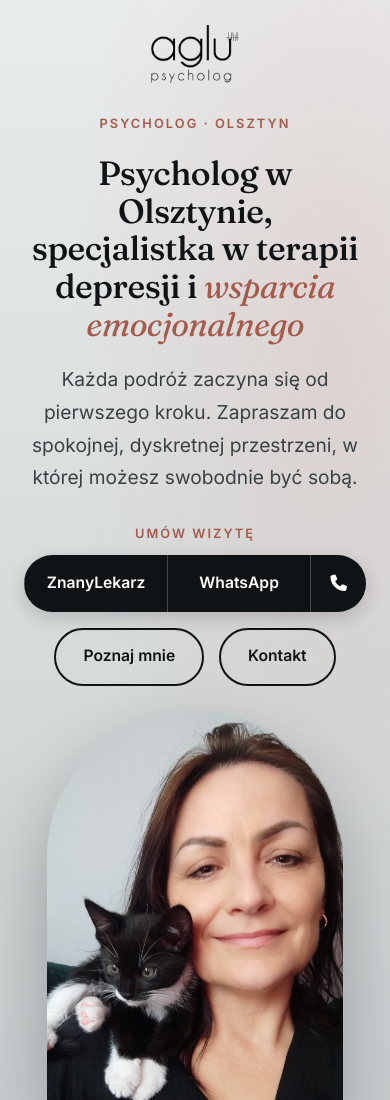
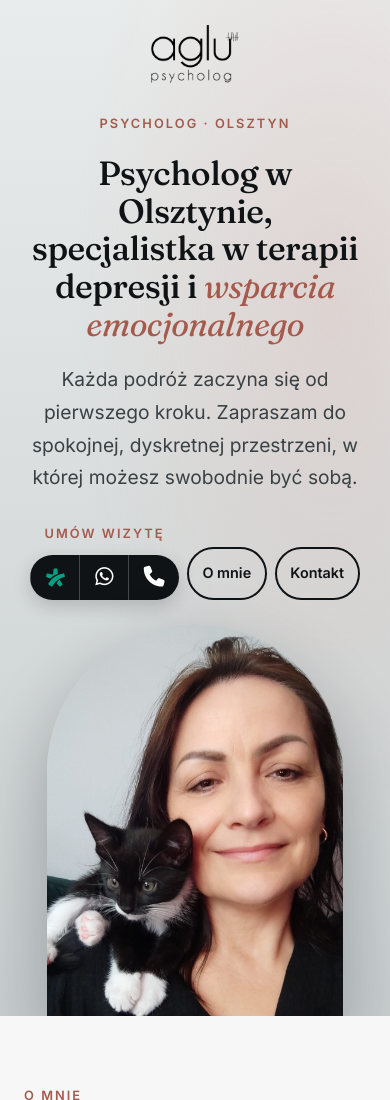
Before and after one commit to KUKARAF/aglu.pl, a plain HTML site: page index.html in a window 390 px wide. Shown: the top 1100 px of the page. Drawn offline with Linux system fonts and the light colour scheme; a script that the page names is missing.

Commit message:
znanylekarz logo, icon-only booking pill on mobile, O mnie button

```diff
--- a/css/styles.css
+++ b/css/styles.css
@@ -206,8 +206,8 @@ h1, h2, h3 {
     .hero-logo { justify-self: center; }
     .hero-copy { text-align: center; padding-bottom: 1.5rem; }
     .hero .lead { margin-inline: auto; }
-    .hero-actions { align-items: center; }
-    .hero-links { justify-content: center; }
+    .hero-actions { flex-direction: row; flex-wrap: wrap; justify-content: center; align-items: flex-end; gap: 0.6rem; }
+    .hero-links { justify-content: center; flex-wrap: nowrap; gap: 0.6rem; }
     .hero-photo img { height: auto; width: min(76vw, 340px); }
     .hero-photo::before { inset: 4% -4% 0 4%; }
     .about .wrap, .booking .wrap { grid-template-columns: 1fr; }
@@ -249,14 +249,16 @@ h1, h2, h3 {
 .split a:focus-visible { outline: 3px solid #fff; outline-offset: -5px; }
 .split i { font-size: 1.05em; }
 
+.split .zl-word { height: 1rem; width: auto; display: block; }
+.split .zl-star { display: none; height: 1.2rem; width: auto; }
 
 @media (max-width: 480px) {
-    .split i { display: none; }
-    .split .split-call i { display: block; }
-    .split .split-call span { display: none; }
-    .split { width: 100%; }
-    .split a { flex: 1; justify-content: center; padding: 0.95rem 0.8rem; }
-    .split a.split-call { flex: 0 0 auto; padding: 0.95rem 1.2rem; }
+    .split span { display: none; }
+    .split .zl-word { display: none; }
+    .split .zl-star { display: block; }
+    .split i { font-size: 1.3rem; }
+    .split a { flex: 1; justify-content: center; padding: 0.75rem 0.9rem; }
+    .hero-actions, .hero-links { gap: 0.5rem; }
 }
 
 @media (prefers-reduced-motion: reduce) {
@@ -298,6 +300,10 @@ h1, h2, h3 {
 }
 
 @media (max-width: 860px) {
-    .cta-group { align-items: center; width: min(100%, 420px); }
+    .cta-group { align-items: center; }
     .cta-caption { padding-left: 0; }
 }
+
+@media (max-width: 480px) {
+    .hero-links .btn { padding: 0.75rem 0.85rem; font-size: 0.9rem; }
+}
--- a/index.html
+++ b/index.html
@@ -65,13 +65,13 @@
           <div class="cta-group">
           <span class="cta-caption">Umów wizytę</span>
           <div class="split" role="group" aria-label="Umów wizytę">
-          <a href="https://www.znanylekarz.pl/elzbieta-moczydlowska/psycholog/olsztyn"><i class="fa-solid fa-calendar" aria-hidden="true"></i>ZnanyLekarz</a>
-          <a class="split-wa" href="https://wa.me/48601557018?text=Dzie%C5%84%20dobry%2C%20chcia%C5%82abym%20um%C3%B3wi%C4%87%20wizyt%C4%99." target="_blank" rel="noopener"><i class="fab fa-whatsapp" aria-hidden="true"></i>WhatsApp</a>
+          <a class="split-zl" href="https://www.znanylekarz.pl/elzbieta-moczydlowska/psycholog/olsztyn" aria-label="ZnanyLekarz"><img class="zl-word" src="images/zl-logo.svg" alt="ZnanyLekarz" width="111" height="16"><img class="zl-star" src="images/zl-star.svg" alt="" width="19" height="18"></a>
+          <a class="split-wa" aria-label="WhatsApp" href="https://wa.me/48601557018?text=Dzie%C5%84%20dobry%2C%20chcia%C5%82abym%20um%C3%B3wi%C4%87%20wizyt%C4%99." target="_blank" rel="noopener"><i class="fab fa-whatsapp" aria-hidden="true"></i><span>WhatsApp</span></a>
           <a class="split-call" href="tel:+48601557018" aria-label="Zadzwoń: 601 557 018"><i class="fas fa-phone" aria-hidden="true"></i><span>Zadzwoń</span></a>
         </div>
         </div>
           <div class="hero-links">
-            <a class="btn btn-ghost" href="#o_mnie">Poznaj mnie</a>
+            <a class="btn btn-ghost" href="#o_mnie">O mnie</a>
             <a class="btn btn-ghost" href="#kontakt">Kontakt</a>
           </div>
         </div>
```
Also changed, not shown: images/zl-logo.svg (added), images/zl-star.svg (added).
